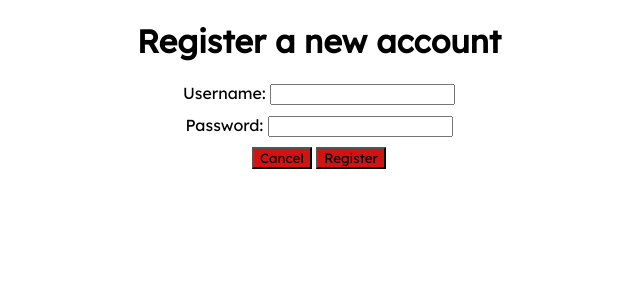
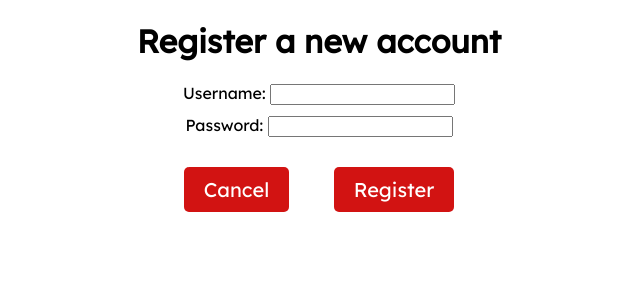
Before and after one commit to robert-gabriel-gaube/ByteMyHeart, a Django app: page /register in a window 1280 px wide. Shown: the top 300 px of the page, without its empty margins (321-961 px from the left). Run offline with Django 4.2, Linux system fonts and the light colour scheme.

Commit message:
BYT-71 Register bug fixed

```diff
--- a/application/models.py
+++ b/application/models.py
@@ -40,7 +40,7 @@ class User(models.Model):
     role = models.IntegerField(validators=[MinValueValidator(0), MaxValueValidator(1)], default=1,
                                null=False)  # 1 -> user
     matchId = models.OneToOneField('self', on_delete=models.CASCADE, null=True)
-    formId = models.OneToOneField(Form, on_delete=models.CASCADE, null=False)
+    formId = models.OneToOneField(Form, on_delete=models.CASCADE, null=True)
 
 class Report(models.Model):
     receiverID = models.ForeignKey(User, on_delete=models.CASCADE, null=False)
--- a/application/templates/application/Form.html
+++ b/application/templates/application/Form.html
@@ -12,7 +12,18 @@
         .form-control{
             margin: 10px 0;
         }
-
+        form a, form button {
+            background-color: #D21312;
+            text-decoration: none;
+            font-size: 20px;
+            color: white;
+            border-radius: 5px;
+            padding: 10px 20px;
+            margin: 20px;
+        }
+        form button {
+            border: none;
+        }
         input{
             color: #F15A59;
         }
@@ -30,7 +41,8 @@
             {{ field.errors }}
         </div>
         {% endfor %}
-        <button style="background-color: #D21312;align-content: end;font-family: 'Lexend'" onclick="window.location.href='/'">Cancel</button>         <button style="background-color: #D21312;align-content: end;font-family: 'Lexend'" type="submit">Register</button>
+        <a href="/">Cancel</a>
+        <button style="background-color: #D21312;align-content: end;font-family: 'Lexend'" type="submit">Register</button>
     </form>
 </body>
 </html>
--- a/application/views.py
+++ b/application/views.py
@@ -36,7 +36,9 @@ class UserRegisterFormView(View):
         form = UserRegisterForm(request.POST)
 
         if form.is_valid():
-            user=form.save(commit= False)
+            global user
+            user=form.save()
+            print(user.username)
             return HttpResponseRedirect("/interestform")
         return render(request, "application/Form.html", {
             "form": form
```
